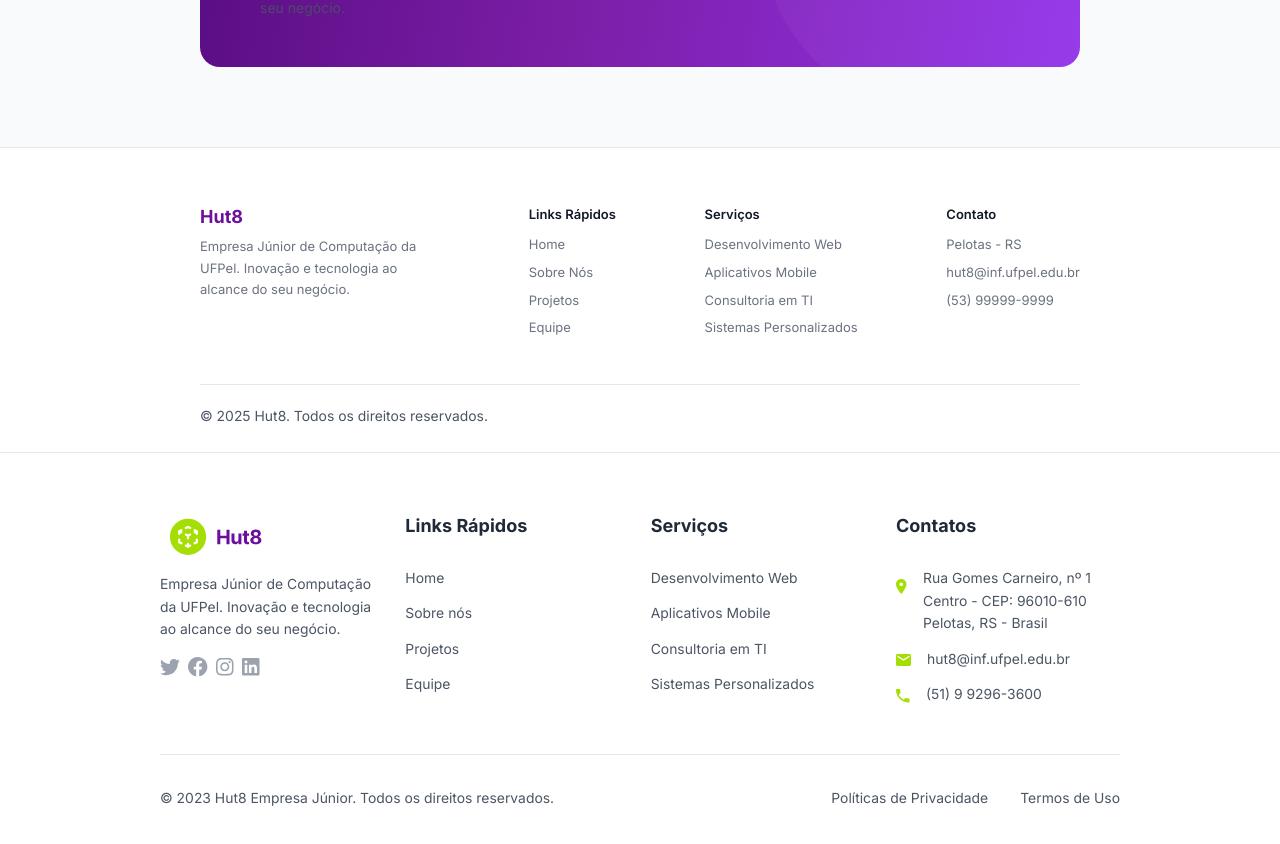
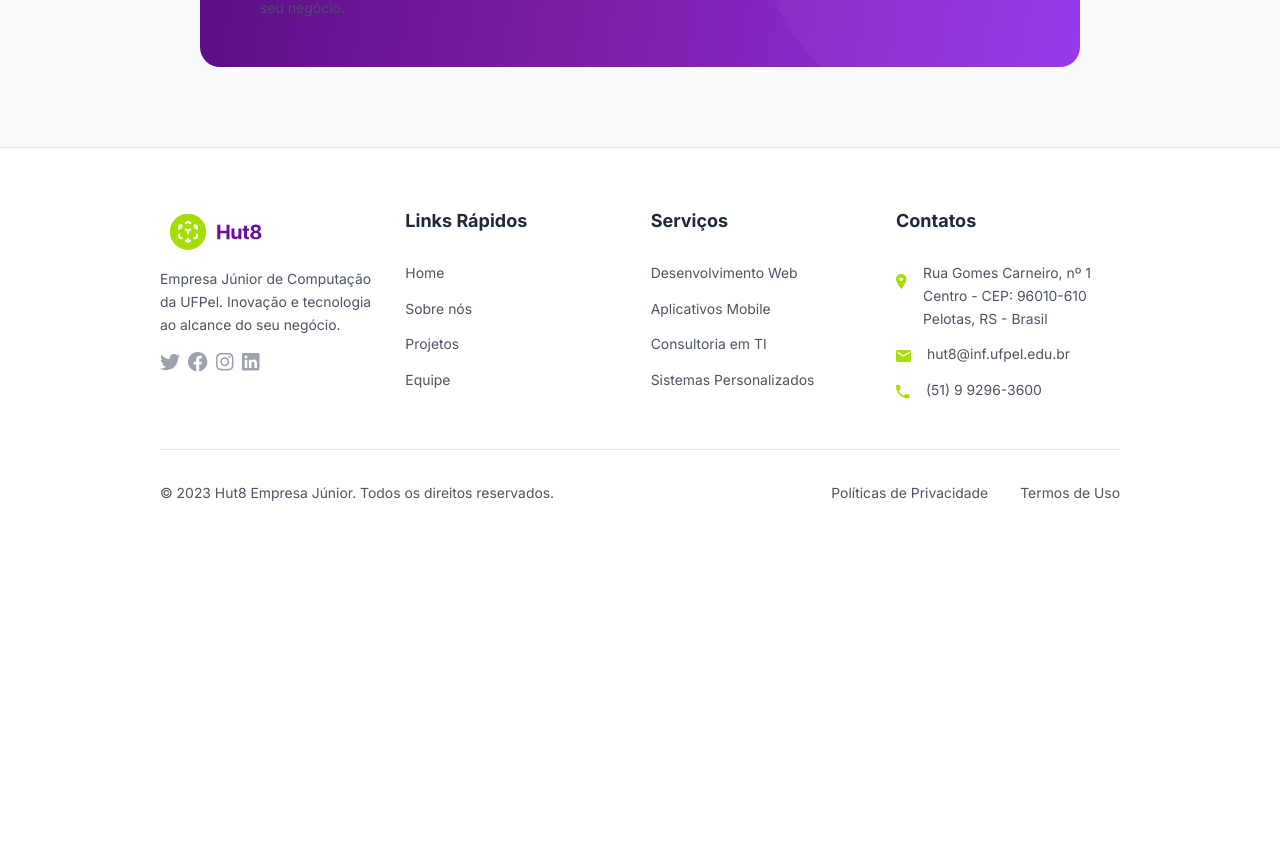
Before and after one commit to joaoMarceloBitar/Hut8, a React (Vite) app: page / in a window 1280 px wide. Shown: the part 2272-3116 px from the top of the page. After the commit the page ends 2873 px from the top, so only its background shows below. Built offline with nearby package versions, Linux system fonts and the light colour scheme.

Commit message:
fix: removendo footer duplicada na pagina home

```diff
--- a/src/paginas/Home/Home.jsx
+++ b/src/paginas/Home/Home.jsx
@@ -117,8 +117,8 @@
           <div className="service-card">
             <div className="service-card-icon icon-purple">
               <svg viewBox="0 0 24 24" fill="none" stroke="currentColor" strokeWidth="2">
-                <rect x="2" y="3" width="20" height="14" rx="2"/>
-                <path d="M8 21h8M12 17v4"/>
+                <rect x="2" y="3" width="20" height="14" rx="2" />
+                <path d="M8 21h8M12 17v4" />
               </svg>
             </div>
             <h3>Plataformas Web</h3>
@@ -129,8 +129,8 @@
           <div className="service-card">
             <div className="service-card-icon icon-green">
               <svg viewBox="0 0 24 24" fill="none" stroke="currentColor" strokeWidth="2">
-                <rect x="5" y="2" width="14" height="20" rx="2"/>
-                <path d="M12 18h.01"/>
+                <rect x="5" y="2" width="14" height="20" rx="2" />
+                <path d="M12 18h.01" />
               </svg>
             </div>
             <h3>Aplicativos Mobile</h3>
@@ -141,8 +141,8 @@
           <div className="service-card">
             <div className="service-card-icon icon-purple">
               <svg viewBox="0 0 24 24" fill="none" stroke="currentColor" strokeWidth="2">
-                <polyline points="16 18 22 12 16 6"/>
-                <polyline points="8 6 2 12 8 18"/>
+                <polyline points="16 18 22 12 16 6" />
+                <polyline points="8 6 2 12 8 18" />
               </svg>
             </div>
             <h3>Soluções Personalizadas</h3>
@@ -163,46 +163,6 @@
           <button className="cta-button">Solicitar Orçamento</button>
         </div>
       </section>
-
-        <footer className="footer">
-  <div className="footer-container">
-
-    <div className="footer-brand">
-      <h3>Hut8</h3>
-      <p>
-        Empresa Júnior de Computação da UFPel. Inovação e tecnologia ao alcance do seu negócio.
-      </p>
-    </div>
-
-    <div className="footer-links">
-      <h4>Links Rápidos</h4>
-      <p>Home</p>
-      <p>Sobre Nós</p>
-      <p>Projetos</p>
-      <p>Equipe</p>
-    </div>
-
-    <div className="footer-links">
-      <h4>Serviços</h4>
-      <p>Desenvolvimento Web</p>
-      <p>Aplicativos Mobile</p>
-      <p>Consultoria em TI</p>
-      <p>Sistemas Personalizados</p>
-    </div>
-
-    <div className="footer-links">
-      <h4>Contato</h4>
-      <p>Pelotas - RS</p>
-      <p>hut8@inf.ufpel.edu.br</p>
-      <p>(53) 99999-9999</p>
-    </div>
-
-  </div>
-
-  <div className="footer-bottom">
-    <p>© 2025 Hut8. Todos os direitos reservados.</p>
-  </div>
-</footer>
     </>
   );
 }
```
Lines whose indentation alone changed are shown as unchanged.
